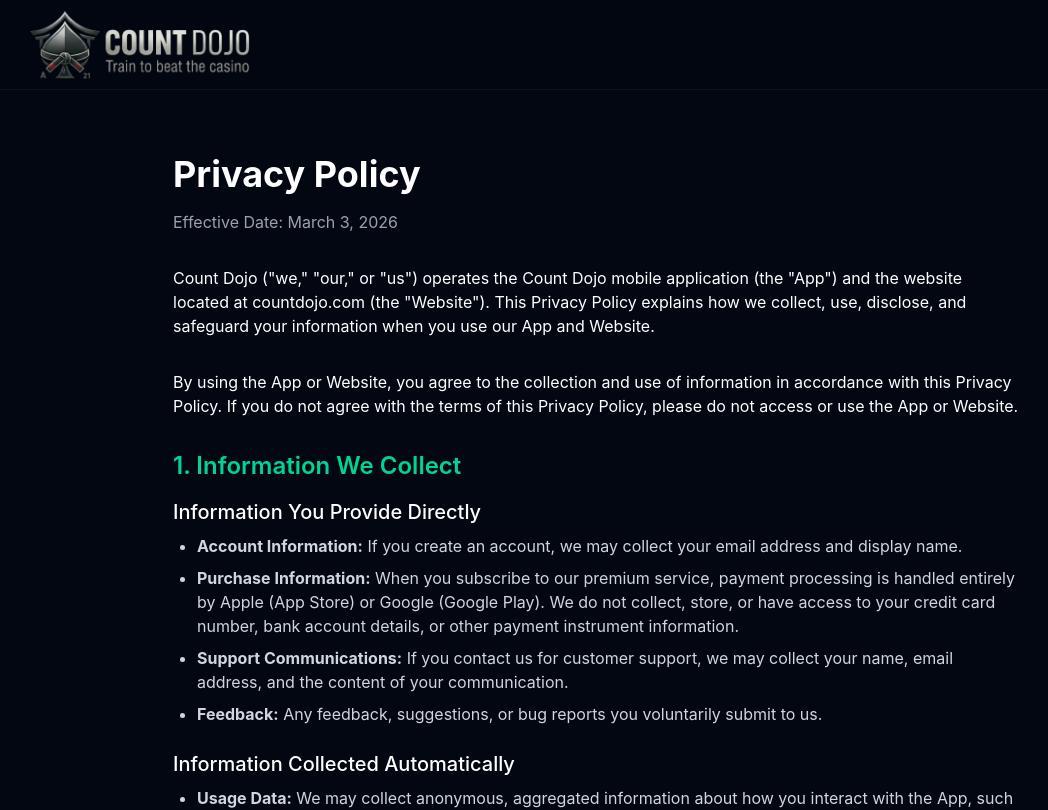
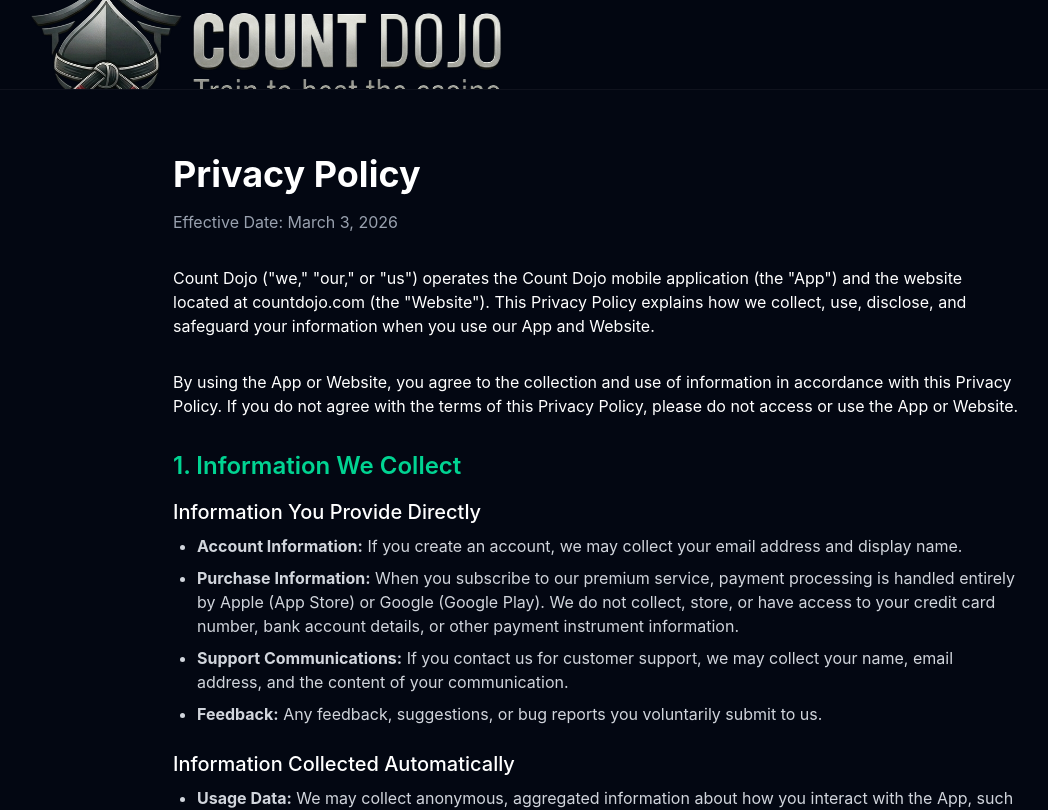
Before and after one commit to TimMarder/countdojo-web, a Next.js app: page /privacy in a window 1280 px wide. Shown: the top 810 px of the page, without its empty margins (43-1091 px from the left). Built offline with nearby package versions, Linux system fonts and the light colour scheme.

Commit message:
Fix: match header logo to main page (150px)

```diff
--- a/src/app/privacy/page.tsx
+++ b/src/app/privacy/page.tsx
@@ -13,7 +13,7 @@
               alt="Count Dojo"
               width={200}
               height={40}
-              className="h-[70px] w-auto object-contain"
+              className="h-[150px] w-auto object-cover"
               priority
             />
           </Link>
--- a/src/app/terms/page.tsx
+++ b/src/app/terms/page.tsx
@@ -13,7 +13,7 @@
               alt="Count Dojo"
               width={200}
               height={40}
-              className="h-[70px] w-auto object-contain"
+              className="h-[150px] w-auto object-cover"
               priority
             />
           </Link>
```
